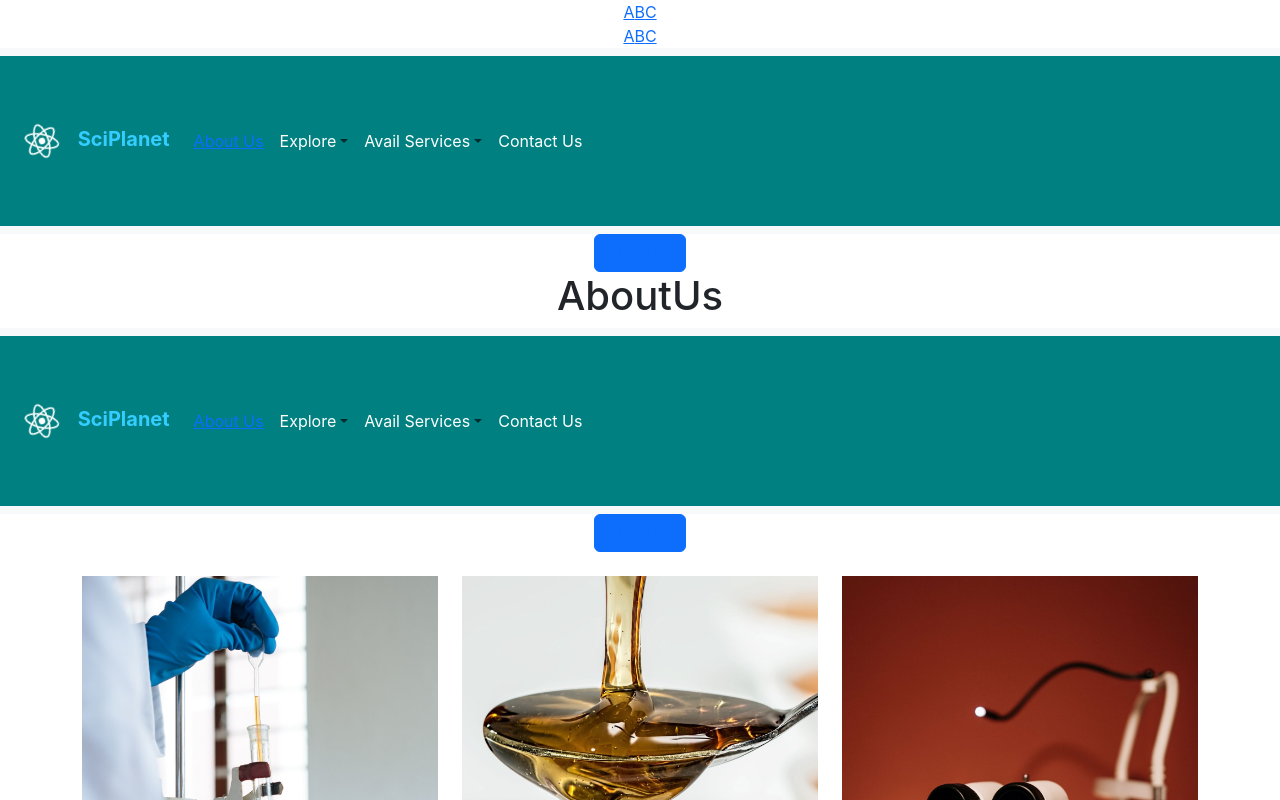
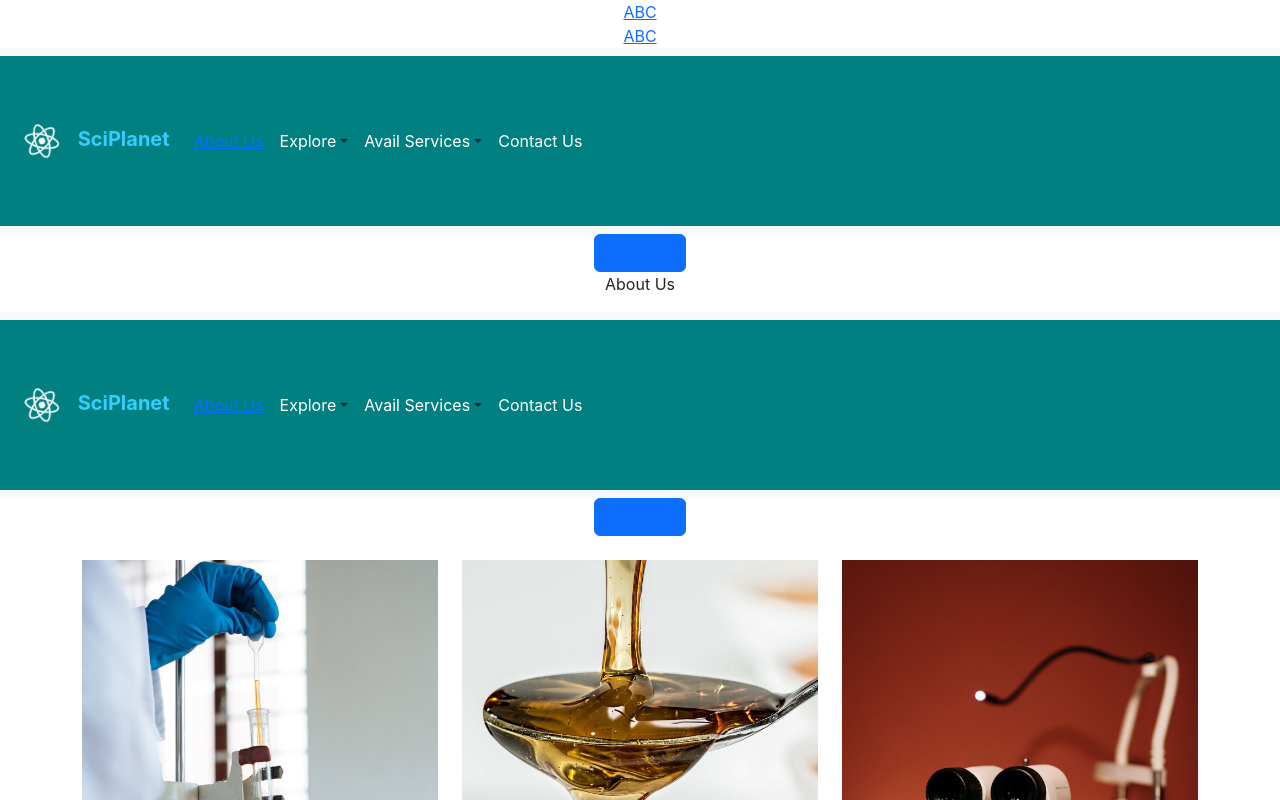
Before and after one commit to Saad-Rahman-Warsi/sciplanet, a React (Create React App) app: page /#/AboutUs in a window 1280 px wide. Shown: the top 800 px of the page. Built offline with nearby package versions, Linux system fonts and the light colour scheme.

Commit message:
Update AboutUs.js

```diff
--- a/src/AboutUs.js
+++ b/src/AboutUs.js
@@ -5,7 +5,7 @@ function AboutUs() {
   return (
     <div>
     <PageHeader />
-     <h1> AboutUs </h1>
+     <p> About Us </p>
       </div>
   );
 }
```
